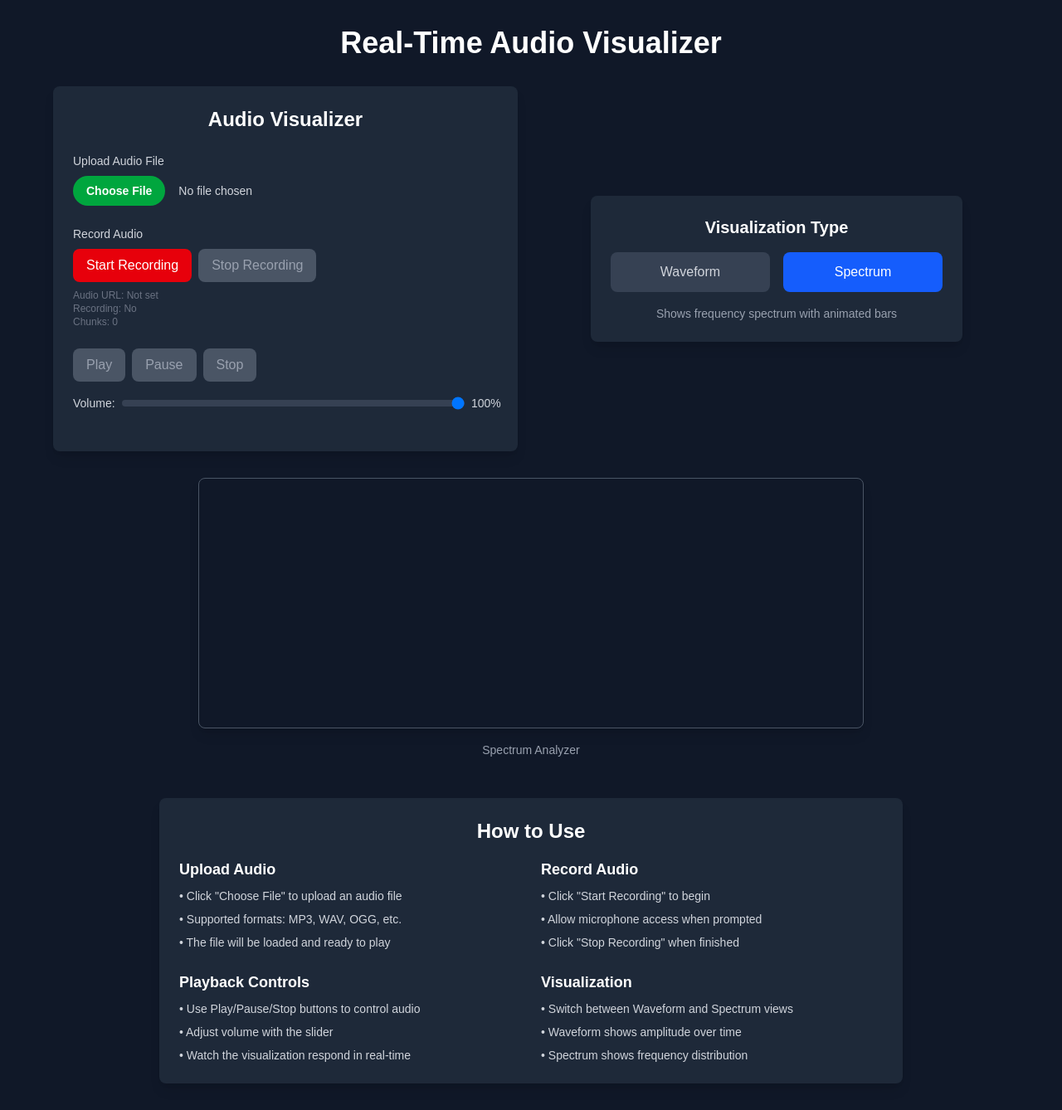
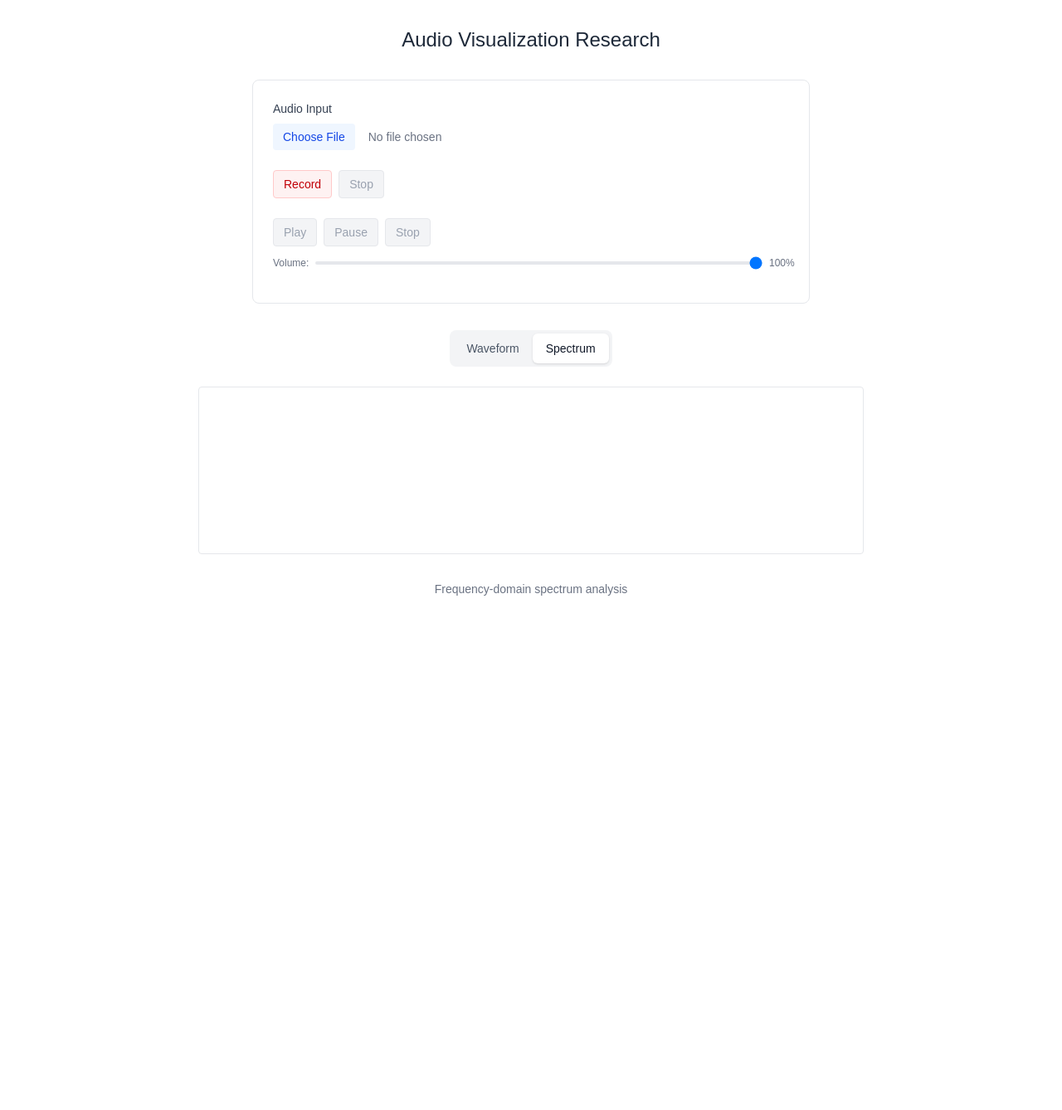
Before and after one commit to riflan-orea/audio, a Next.js app: page /audio-visualizer in a window 1280 px wide. Shown: the whole page at 83% size. After the commit the page ends 800 px from the top, so only its background shows below. Built offline with nearby package versions, Linux system fonts and the light colour scheme.

Commit message:
Refactor Audio Visualizer components for improved styling and functionality, including updates to layout, button designs, and visualization type toggles.

```diff
--- a/app/audio-visualizer/page.tsx
+++ b/app/audio-visualizer/page.tsx
@@ -11,15 +11,14 @@ export default function AudioVisualizerPage() {
   const [visualizationType, setVisualizationType] = useState<'waveform' | 'spectrum'>('spectrum');
 
   return (
-    <div className="min-h-screen bg-gray-900 py-8 px-4">
-      <div className="max-w-6xl mx-auto">
-        <h1 className="text-4xl font-bold text-white text-center mb-8">
-          Real-Time Audio Visualizer
+    <div className="min-h-screen bg-white py-8 px-4">
+      <div className="max-w-4xl mx-auto">
+        <h1 className="text-2xl font-light text-gray-800 text-center mb-8">
+          Audio Visualization Research
         </h1>
 
-        <div className="grid grid-cols-1 lg:grid-cols-2 gap-8 mb-8">
-          {/* Audio Controls */}
-          <div className="lg:col-span-1">
+        {/* Controls Row */}
+        <div className="mb-8">
           <AudioControls
             onAudioContextChange={setAudioContext}
             onAnalyserChange={setAnalyser}
@@ -27,99 +26,54 @@ export default function AudioVisualizerPage() {
           />
         </div>
 
-          {/* Visualization Type Selector */}
-          <div className="lg:col-span-1 flex items-center justify-center">
-            <div className="bg-gray-800 p-6 rounded-lg shadow-lg w-full max-w-md">
-              <h3 className="text-xl font-semibold text-white mb-4 text-center">
-                Visualization Type
-              </h3>
-              <div className="flex gap-4">
+        {/* Visualization Type Toggle */}
+        <div className="mb-6 flex justify-center">
+          <div className="inline-flex bg-gray-100 rounded-lg p-1">
             <button
               onClick={() => setVisualizationType('waveform')}
-                  className={`flex-1 px-4 py-3 rounded-lg font-medium transition-colors ${
+              className={`px-4 py-2 text-sm font-medium rounded-md transition-colors ${
                 visualizationType === 'waveform'
-                      ? 'bg-blue-600 text-white'
-                      : 'bg-gray-700 text-gray-300 hover:bg-gray-600'
+                  ? 'bg-white text-gray-900 shadow-sm'
+                  : 'text-gray-600 hover:text-gray-900'
               }`}
             >
               Waveform
             </button>
             <button
               onClick={() => setVisualizationType('spectrum')}
-                  className={`flex-1 px-4 py-3 rounded-lg font-medium transition-colors ${
+              className={`px-4 py-2 text-sm font-medium rounded-md transition-colors ${
                 visualizationType === 'spectrum'
-                      ? 'bg-blue-600 text-white'
-                      : 'bg-gray-700 text-gray-300 hover:bg-gray-600'
+                  ? 'bg-white text-gray-900 shadow-sm'
+                  : 'text-gray-600 hover:text-gray-900'
               }`}
             >
               Spectrum
             </button>
           </div>
-              <p className="text-sm text-gray-400 mt-4 text-center">
-                {visualizationType === 'waveform'
-                  ? 'Shows the audio waveform in real-time'
-                  : 'Shows frequency spectrum with animated bars'
-                }
-              </p>
-            </div>
-          </div>
         </div>
 
         {/* Audio Visualizer */}
-        <div className="flex justify-center">
+        <div className="flex justify-center mb-8">
           <AudioVisualizer
             audioContext={audioContext}
             analyser={analyser}
             isPlaying={isPlaying}
             visualizationType={visualizationType}
             width={800}
-            height={300}
-            barWidth={6}
-            barGap={3}
-            barColor="#00ff88"
-            backgroundColor="#1a1a1a"
+            height={200}
+            barWidth={4}
+            barGap={2}
+            barColor="#3b82f6"
+            backgroundColor="#ffffff"
           />
         </div>
 
-        {/* Instructions */}
-        <div className="mt-12 bg-gray-800 p-6 rounded-lg shadow-lg max-w-4xl mx-auto">
-          <h2 className="text-2xl font-bold text-white mb-4 text-center">
-            How to Use
-          </h2>
-          <div className="grid grid-cols-1 md:grid-cols-2 gap-6 text-gray-300">
-            <div>
-              <h3 className="text-lg font-semibold text-white mb-2">Upload Audio</h3>
-              <ul className="space-y-2 text-sm">
-                <li>• Click "Choose File" to upload an audio file</li>
-                <li>• Supported formats: MP3, WAV, OGG, etc.</li>
-                <li>• The file will be loaded and ready to play</li>
-              </ul>
-            </div>
-            <div>
-              <h3 className="text-lg font-semibold text-white mb-2">Record Audio</h3>
-              <ul className="space-y-2 text-sm">
-                <li>• Click "Start Recording" to begin</li>
-                <li>• Allow microphone access when prompted</li>
-                <li>• Click "Stop Recording" when finished</li>
-              </ul>
-            </div>
-            <div>
-              <h3 className="text-lg font-semibold text-white mb-2">Playback Controls</h3>
-              <ul className="space-y-2 text-sm">
-                <li>• Use Play/Pause/Stop buttons to control audio</li>
-                <li>• Adjust volume with the slider</li>
-                <li>• Watch the visualization respond in real-time</li>
-              </ul>
-            </div>
-            <div>
-              <h3 className="text-lg font-semibold text-white mb-2">Visualization</h3>
-              <ul className="space-y-2 text-sm">
-                <li>• Switch between Waveform and Spectrum views</li>
-                <li>• Waveform shows amplitude over time</li>
-                <li>• Spectrum shows frequency distribution</li>
-              </ul>
-            </div>
-          </div>
+        {/* Status Info */}
+        <div className="text-center text-sm text-gray-500">
+          {visualizationType === 'waveform'
+            ? 'Time-domain amplitude visualization'
+            : 'Frequency-domain spectrum analysis'
+          }
         </div>
       </div>
     </div>
--- a/app/components/AudioControls.tsx
+++ b/app/components/AudioControls.tsx
@@ -224,82 +224,64 @@ const AudioControls: React.FC<AudioControlsProps> = ({
   }, [audioContext]);
 
   return (
-    <div className="bg-gray-800 p-6 rounded-lg shadow-lg max-w-2xl mx-auto">
-      <h2 className="text-2xl font-bold text-white mb-6 text-center">
-        Audio Visualizer
-      </h2>
-
+    <div className="bg-white border border-gray-200 rounded-lg p-6 max-w-2xl mx-auto">
       {/* File Upload */}
       <div className="mb-6">
-        <label className="block text-sm font-medium text-gray-300 mb-2">
-          Upload Audio File
+        <label className="block text-sm font-medium text-gray-700 mb-2">
+          Audio Input
         </label>
         <input
           type="file"
           accept="audio/*"
           onChange={handleFileUpload}
-          className="block w-full text-sm text-gray-300 file:mr-4 file:py-2 file:px-4 file:rounded-full file:border-0 file:text-sm file:font-semibold file:bg-green-600 file:text-white hover:file:bg-green-700"
+          className="block w-full text-sm text-gray-500 file:mr-4 file:py-1.5 file:px-3 file:rounded file:border-0 file:text-sm file:font-medium file:bg-blue-50 file:text-blue-700 hover:file:bg-blue-100"
         />
       </div>
 
       {/* Recording Controls */}
       <div className="mb-6">
-        <label className="block text-sm font-medium text-gray-300 mb-2">
-          Record Audio
-        </label>
         <div className="flex gap-2">
           <button
             onClick={startRecording}
             disabled={isRecording}
-            className={`px-4 py-2 rounded-lg font-medium transition-colors ${
+            className={`px-3 py-1.5 text-sm font-medium rounded border transition-colors ${
               isRecording
-                ? 'bg-gray-600 text-gray-400 cursor-not-allowed'
-                : 'bg-red-600 text-white hover:bg-red-700'
+                ? 'bg-gray-100 text-gray-400 border-gray-200 cursor-not-allowed'
+                : 'bg-red-50 text-red-700 border-red-200 hover:bg-red-100'
             }`}
           >
-            {isRecording ? 'Recording...' : 'Start Recording'}
+            {isRecording ? 'Recording...' : 'Record'}
           </button>
           <button
             onClick={stopRecording}
             disabled={!isRecording}
-            className={`px-4 py-2 rounded-lg font-medium transition-colors ${
+            className={`px-3 py-1.5 text-sm font-medium rounded border transition-colors ${
               !isRecording
-                ? 'bg-gray-600 text-gray-400 cursor-not-allowed'
-                : 'bg-gray-600 text-white hover:bg-gray-700'
+                ? 'bg-gray-100 text-gray-400 border-gray-200 cursor-not-allowed'
+                : 'bg-gray-50 text-gray-700 border-gray-200 hover:bg-gray-100'
             }`}
           >
-            Stop Recording
+            Stop
           </button>
         </div>
         {isRecording && (
-          <div className="mt-2 flex items-center gap-2 text-red-400">
-            <div className="w-3 h-3 bg-red-500 rounded-full animate-pulse"></div>
-            <span className="text-sm">Recording in progress...</span>
+          <div className="mt-2 flex items-center gap-2 text-red-600 text-sm">
+            <div className="w-2 h-2 bg-red-500 rounded-full animate-pulse"></div>
+            Recording...
           </div>
         )}
-        {recordedChunks.length > 0 && !isRecording && (
-          <div className="mt-2 text-sm text-green-400">
-            ✓ Recording completed successfully ({recordedChunks.length} chunks)
-          </div>
-        )}
-        {/* Debug info */}
-        <div className="mt-2 text-xs text-gray-500">
-          <div>Audio URL: {audioUrl ? 'Set' : 'Not set'}</div>
-          <div>Recording: {isRecording ? 'Yes' : 'No'}</div>
-          <div>Chunks: {recordedChunks.length}</div>
-        </div>
       </div>
 
       {/* Playback Controls */}
-      <div className="mb-6">
-        <div className="flex gap-2 mb-4">
+      <div className="mb-4">
+        <div className="flex gap-2 mb-3">
           <button
             onClick={playAudio}
             disabled={!audioUrl || isPlaying}
-            className={`px-4 py-2 rounded-lg font-medium transition-colors ${
+            className={`px-3 py-1.5 text-sm font-medium rounded border transition-colors ${
               !audioUrl || isPlaying
-                ? 'bg-gray-600 text-gray-400 cursor-not-allowed'
-                : 'bg-green-600 text-white hover:bg-green-700'
+                ? 'bg-gray-100 text-gray-400 border-gray-200 cursor-not-allowed'
+                : 'bg-green-50 text-green-700 border-green-200 hover:bg-green-100'
             }`}
           >
             Play
@@ -307,10 +289,10 @@ const AudioControls: React.FC<AudioControlsProps> = ({
           <button
             onClick={pauseAudio}
             disabled={!isPlaying}
-            className={`px-4 py-2 rounded-lg font-medium transition-colors ${
+            className={`px-3 py-1.5 text-sm font-medium rounded border transition-colors ${
               !isPlaying
-                ? 'bg-gray-600 text-gray-400 cursor-not-allowed'
-                : 'bg-yellow-600 text-white hover:bg-yellow-700'
+                ? 'bg-gray-100 text-gray-400 border-gray-200 cursor-not-allowed'
+                : 'bg-yellow-50 text-yellow-700 border-yellow-200 hover:bg-yellow-100'
             }`}
           >
             Pause
@@ -318,10 +300,10 @@ const AudioControls: React.FC<AudioControlsProps> = ({
           <button
             onClick={stopAudio}
             disabled={!audioUrl}
-            className={`px-4 py-2 rounded-lg font-medium transition-colors ${
+            className={`px-3 py-1.5 text-sm font-medium rounded border transition-colors ${
               !audioUrl
-                ? 'bg-gray-600 text-gray-400 cursor-not-allowed'
-                : 'bg-red-600 text-white hover:bg-red-700'
+                ? 'bg-gray-100 text-gray-400 border-gray-200 cursor-not-allowed'
+                : 'bg-gray-50 text-gray-700 border-gray-200 hover:bg-gray-100'
             }`}
           >
             Stop
@@ -330,14 +312,14 @@ const AudioControls: React.FC<AudioControlsProps> = ({
 
         {/* Progress Bar */}
         {audioUrl && (
-          <div className="mb-4">
-            <div className="flex justify-between text-sm text-gray-300 mb-1">
+          <div className="mb-3">
+            <div className="flex justify-between text-xs text-gray-500 mb-1">
               <span>{formatTime(currentTime)}</span>
               <span>{formatTime(duration)}</span>
             </div>
-            <div className="w-full bg-gray-700 rounded-full h-2">
+            <div className="w-full bg-gray-200 rounded-full h-1">
               <div
-                className="bg-green-600 h-2 rounded-full transition-all duration-100"
+                className="bg-blue-500 h-1 rounded-full transition-all duration-100"
                 style={{ width: `${(currentTime / duration) * 100}%` }}
               />
             </div>
@@ -346,7 +328,7 @@ const AudioControls: React.FC<AudioControlsProps> = ({
 
         {/* Volume Control */}
         <div className="flex items-center gap-2">
-          <span className="text-sm text-gray-300">Volume:</span>
+          <span className="text-xs text-gray-500">Volume:</span>
           <input
             type="range"
             min="0"
@@ -354,9 +336,9 @@ const AudioControls: React.FC<AudioControlsProps> = ({
             step="0.1"
             value={volume}
             onChange={handleVolumeChange}
-            className="flex-1 h-2 bg-gray-700 rounded-lg appearance-none cursor-pointer"
+            className="flex-1 h-1 bg-gray-200 rounded-lg appearance-none cursor-pointer"
           />
-          <span className="text-sm text-gray-300 w-8">{Math.round(volume * 100)}%</span>
+          <span className="text-xs text-gray-500 w-6">{Math.round(volume * 100)}%</span>
         </div>
       </div>
 
--- a/app/components/AudioVisualizer.tsx
+++ b/app/components/AudioVisualizer.tsx
@@ -129,17 +129,14 @@ const AudioVisualizer: React.FC<AudioVisualizerProps> = ({
   }, [analyser]);
 
   return (
-    <div className="flex flex-col items-center gap-4">
+    <div className="flex flex-col items-center">
       <canvas
         ref={canvasRef}
         width={width}
         height={height}
-        className="border border-gray-600 rounded-lg shadow-lg"
+        className="border border-gray-200 rounded"
         style={{ maxWidth: '100%', height: 'auto' }}
       />
-      <div className="text-sm text-gray-400">
-        {visualizationType === 'waveform' ? 'Waveform' : 'Spectrum Analyzer'}
-      </div>
     </div>
   );
 };
--- a/app/page.tsx
+++ b/app/page.tsx
@@ -27,18 +27,10 @@ export default function Home() {
 
         <div className="flex gap-4 items-center flex-col sm:flex-row">
           <a
-            className="rounded-full border border-solid border-transparent transition-colors flex items-center justify-center bg-foreground text-background gap-2 hover:bg-[#383838] dark:hover:bg-[#ccc] font-medium text-sm sm:text-base h-10 sm:h-12 px-4 sm:px-5 sm:w-auto"
+            className="rounded border border-gray-300 transition-colors flex items-center justify-center bg-white text-gray-700 gap-2 hover:bg-gray-50 font-medium text-sm h-10 px-4 sm:w-auto"
             href="/audio-visualizer"
           >
-            🎵 Audio Visualizer
-          </a>
-          <a
-            className="rounded-full border border-solid border-black/[.08] dark:border-white/[.145] transition-colors flex items-center justify-center hover:bg-[#f2f2f2] dark:hover:bg-[#1a1a1a] hover:border-transparent font-medium text-sm sm:text-base h-10 sm:h-12 px-4 sm:px-5 w-full sm:w-auto md:w-[158px]"
-            href="https://nextjs.org/docs?utm_source=create-next-app&utm_medium=appdir-template-tw&utm_campaign=create-next-app"
-            target="_blank"
-            rel="noopener noreferrer"
-          >
-            Read our docs
+            Audio Visualization
           </a>
         </div>
       </main>
```
Lines whose indentation alone changed are shown as unchanged.
